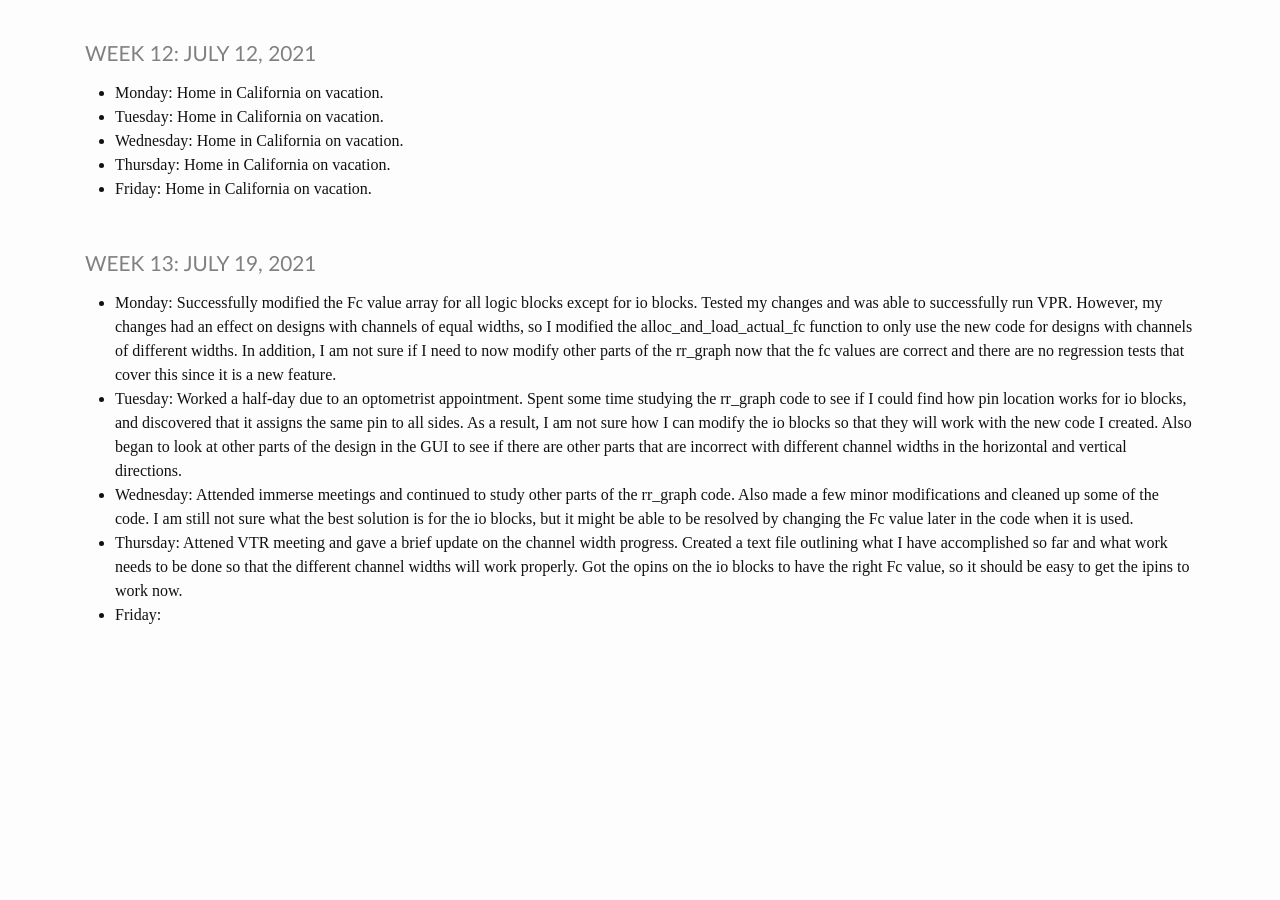
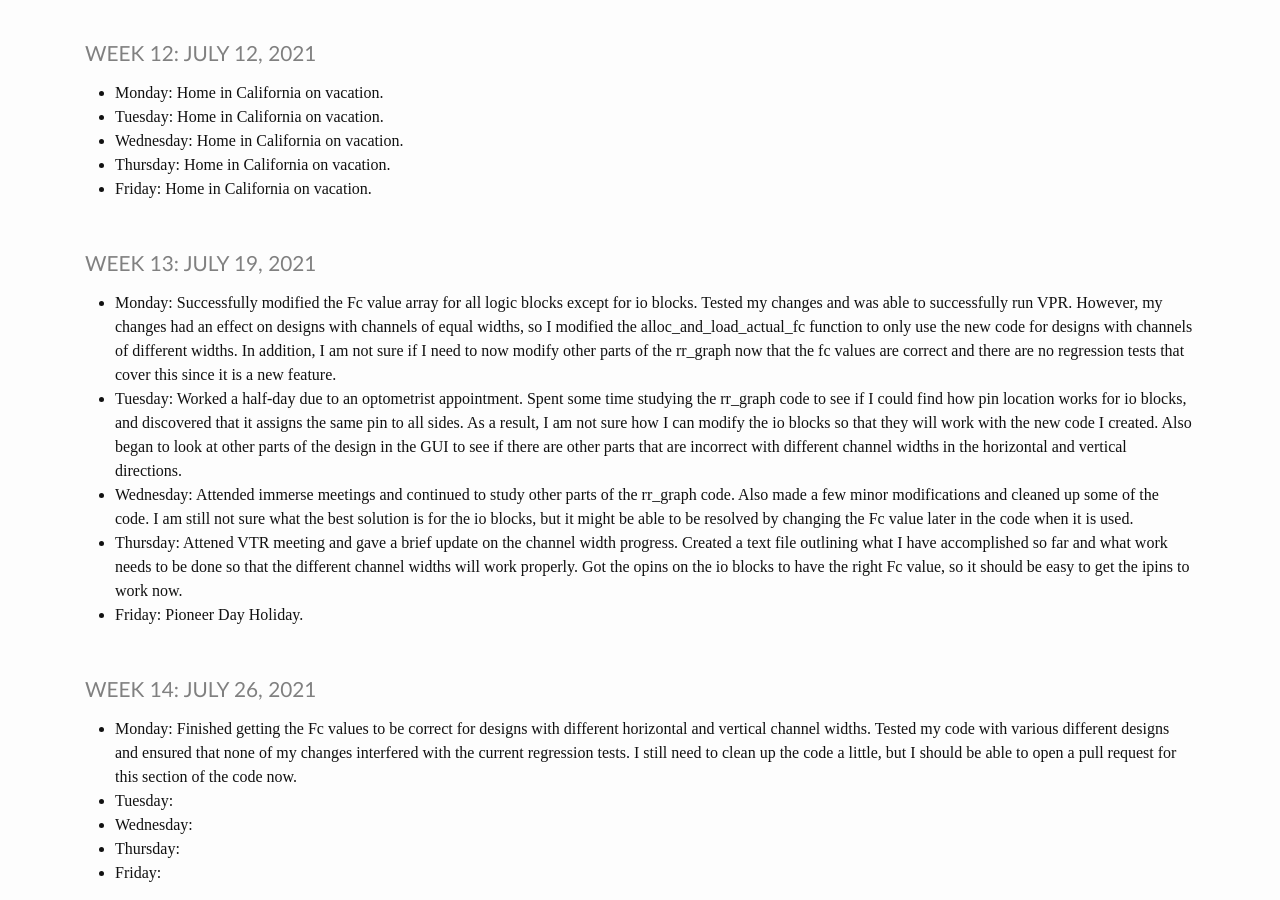
Before and after one commit to heinerb1/heinerb1.github.io, a Jekyll site: the page built from _pages/log.md, in a window 1280 px wide and 900 px high, scrolled down 3882 px. Built offline with Jekyll 4.4.1, drawn with Linux system fonts in a browser that asks for light colours; before the commit the page ends 4524 px from its top, so only the background shows below that.

Commit message:
7/26 Update

```diff
--- a/_pages/log.md
+++ b/_pages/log.md
@@ -222,4 +222,15 @@ title: IMMERSE Log
                 what I have accomplished so far and what work needs to be done so that the different channel widths will
                 work properly. Got the opins on the io blocks to have the right Fc value, so it should be easy to get the
                 ipins to work now.
+* **Friday**: Pioneer Day Holiday.
+
+### Week 14: July 26, 2021
+
+* **Monday**: Finished getting the Fc values to be correct for designs with different horizontal and vertical channel widths.
+              Tested my code with various different designs and ensured that none of my changes interfered with the current
+              regression tests. I still need to clean up the code a little, but I should be able to open a pull request for
+              this section of the code now.
+* **Tuesday**:
+* **Wednesday**:
+* **Thursday**:
 * **Friday**:
```
